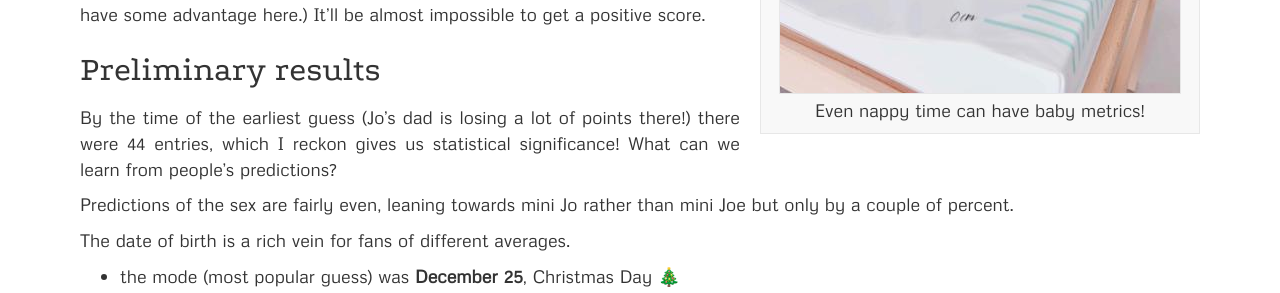
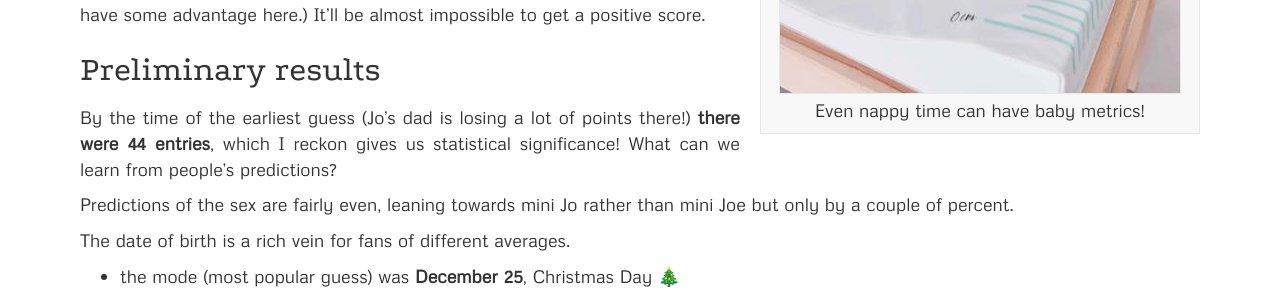
Before and after one commit to joekearney/joekearney.github.io, a Jekyll site: the page built from _posts/das-jo-e/2017-12-20-predictive-baby-metrics.md, in a window 1280 px wide and 900 px high, scrolled down 342 px. Shown: the part 154-447 px from the top of the window. Built offline with Jekyll 4.4.1, drawn with Linux system fonts in a browser that asks for light colours.

Commit message:
formatting

```diff
--- a/_posts/das-jo-e/2017-12-20-predictive-baby-metrics.md
+++ b/_posts/das-jo-e/2017-12-20-predictive-baby-metrics.md
@@ -30,7 +30,7 @@ In fact, the only way of getting points is by guessing the right name! (Jo and I
 
 ## Preliminary results
 
-By the time of the earliest guess (Jo's dad is losing a lot of points there!) there were 44 entries, which I reckon gives us statistical significance! What can we learn from people's predictions?
+By the time of the earliest guess (Jo's dad is losing a lot of points there!) **there were 44 entries**, which I reckon gives us statistical significance! What can we learn from people's predictions?
 
 Predictions of the sex are fairly even, leaning towards mini Jo rather than mini Joe but only by a couple of percent.
 
```
